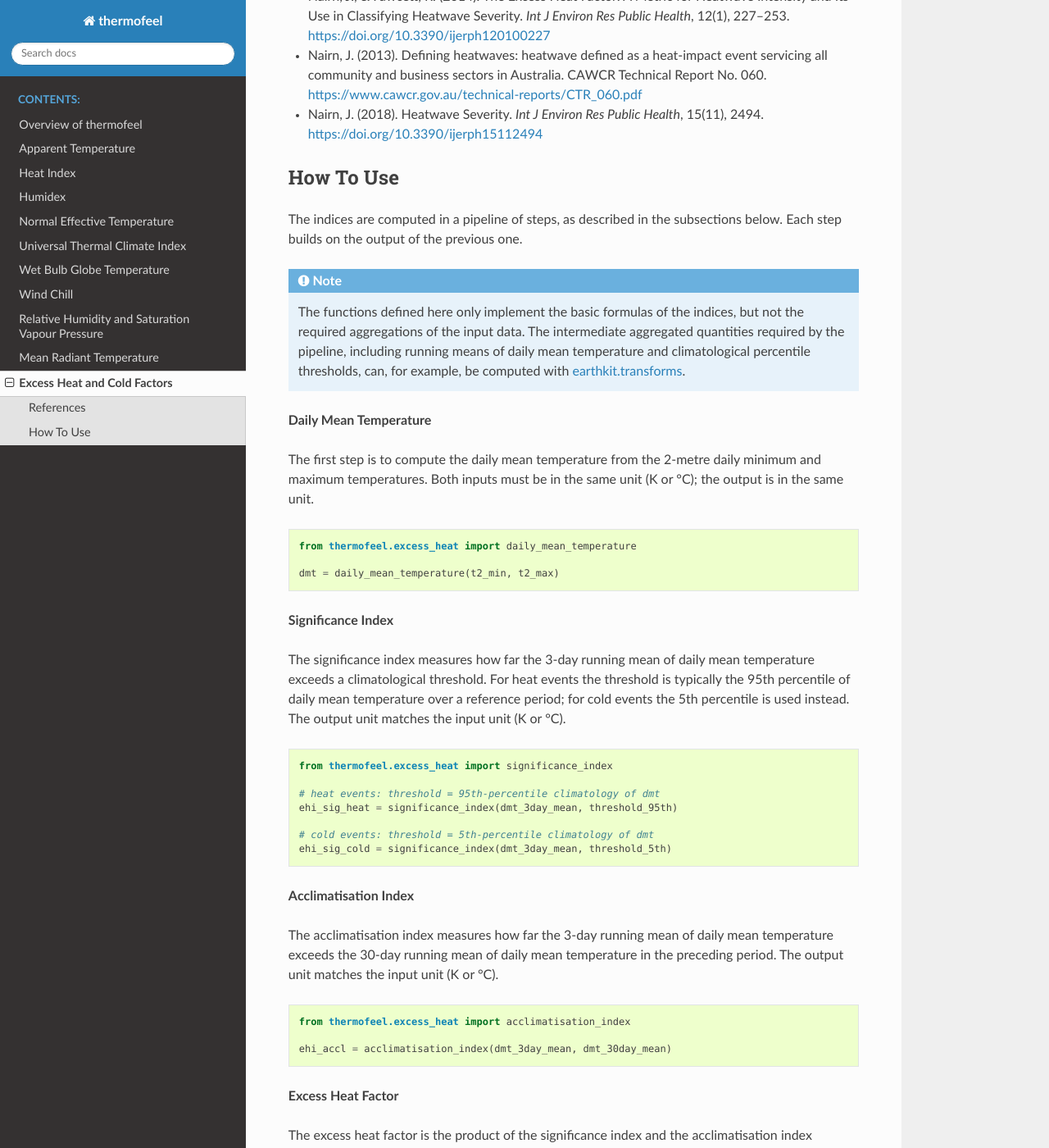
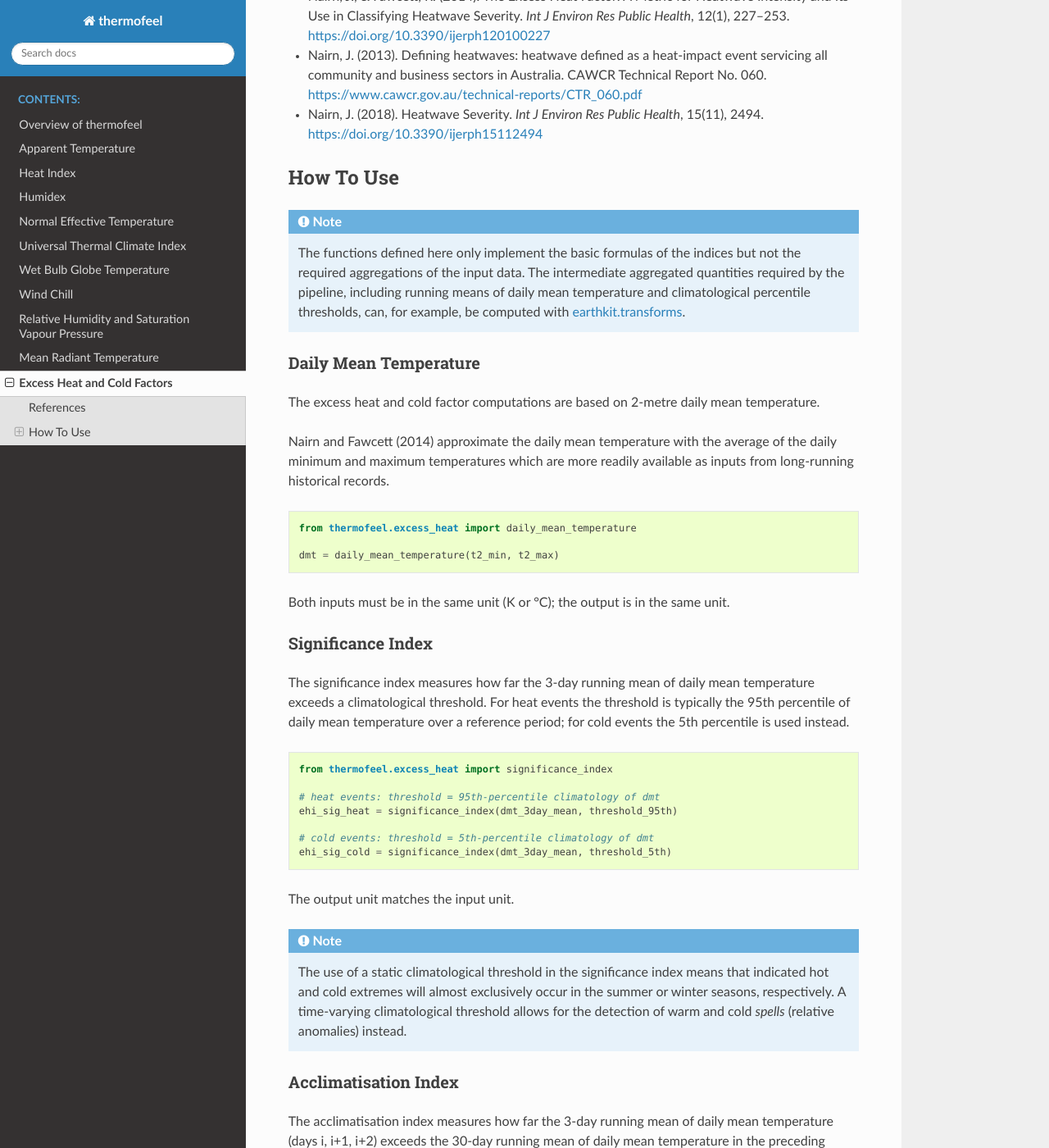
Before and after one commit to ecmwf/thermofeel, a Sphinx documentation site: the page built from docs/source/guide/excess_heat.rst, in a window 1280 px wide and 1400 px high, scrolled down 544 px. Shown: the whole window at 82% size. Built offline with Sphinx 7.4.7 and the Read the Docs theme 3.1.0, drawn with Linux system fonts in a browser that asks for light colours; some of the changed text lies outside the part shown.

Commit message:
Update documentation

```diff
--- a/docs/source/guide/excess_heat.rst
+++ b/docs/source/guide/excess_heat.rst
@@ -27,22 +27,24 @@
 How To Use
 ----------
 
-The indices are computed in a pipeline of steps, as described in the subsections
-below. Each step builds on the output of the previous one.
-
 .. note::
 
-    The functions defined here only implement the basic formulas of the indices,
+    The functions defined here only implement the basic formulas of the indices
     but not the required aggregations of the input data. The intermediate
     aggregated quantities required by the pipeline, including running means
     of daily mean temperature and climatological percentile thresholds, can, for
     example, be computed with `earthkit.transforms <https://earthkit-transforms.readthedocs.io>`_.
 
-**Daily Mean Temperature**
 
-The first step is to compute the daily mean temperature from the 2-metre daily
-minimum and maximum temperatures. Both inputs must be in the same unit (K or °C);
-the output is in the same unit.
+Daily Mean Temperature
+######################
+
+The excess heat and cold factor computations are based on 2-metre daily mean
+temperature.
+
+Nairn and Fawcett (2014) approximate the daily mean temperature
+with the average of the daily minimum and maximum temperatures which are more
+readily available as inputs from long-running historical records.
 
 .. code-block:: python
 
@@ -50,13 +52,16 @@
 
     dmt = daily_mean_temperature(t2_min, t2_max)
 
-**Significance Index**
+Both inputs must be in the same unit (K or °C); the output is in the same unit.
+
+
+Significance Index
+##################
 
 The significance index measures how far the 3-day running mean of daily mean
 temperature exceeds a climatological threshold. For heat events the threshold is
 typically the 95th percentile of daily mean temperature over a reference period;
-for cold events the 5th percentile is used instead. The output unit matches the
-input unit (K or °C).
+for cold events the 5th percentile is used instead.
 
 .. code-block:: python
 
@@ -68,11 +73,23 @@
     # cold events: threshold = 5th-percentile climatology of dmt
     ehi_sig_cold = significance_index(dmt_3day_mean, threshold_5th)
 
-**Acclimatisation Index**
+The output unit matches the input unit.
+
+.. note::
+
+    The use of a static climatological threshold in the significance index
+    means that indicated hot and cold extremes will almost exclusively occur
+    in the summer or winter seasons, respectively. A time-varying climatological
+    threshold allows for the detection of warm and cold *spells* (relative
+    anomalies) instead.
+
+
+Acclimatisation Index
+#####################
 
 The acclimatisation index measures how far the 3-day running mean of daily mean
-temperature exceeds the 30-day running mean of daily mean temperature in the
-preceding period. The output unit matches the input unit (K or °C).
+temperature (days i, i+1, i+2) exceeds the 30-day running mean of daily mean
+temperature in the preceding period (days i-30, ..., i-1).
 
 .. code-block:: python
 
@@ -80,12 +97,15 @@
 
     ehi_accl = acclimatisation_index(dmt_3day_mean, dmt_30day_mean)
 
-**Excess Heat Factor**
+The output unit matches the input unit.
 
-The excess heat factor is the product of the significance index and the
-acclimatisation index (clamped from below at 1). It is returned in K² (or °C²
-if the inputs are in °C). Optionally, set ``clip=True`` to restrict the result
-to non-negative values, retaining only heat events.
+
+Excess Heat Factor
+##################
+
+The excess heat factor combines the significance index and the acclimatisation
+index. Optionally, set ``clip=True`` to restrict the EXHF to non-negative
+values.
 
 .. code-block:: python
 
@@ -94,12 +114,15 @@
     exhf = excess_heat_factor(ehi_sig_heat, ehi_accl)
     exhf_clipped = excess_heat_factor(ehi_sig_heat, ehi_accl, clip=True)
 
-**Heatwave Severity**
+The output unit is the input unit squared, e.g., K².
 
-The heatwave severity index normalises the excess heat factor by a threshold —
-typically the 85th percentile of all *positive* EXHF values over a reference
-period — to produce a dimensionless measure of event severity relative to a
-historical baseline.
+Heatwave Severity
+#################
+
+The heatwave severity index normalises the excess heat factor by a threshold
+to produce a dimensionless measure of event severity relative to a historical
+baseline. The 85th percentile of all *positive* EXHF values over a reference
+period is typically used as the threshold value.
 
 .. code-block:: python
 
```
Also changed, not shown: other parts of docs/source/guide/excess_heat.rst (+7 -1 lines), 1 other file.
